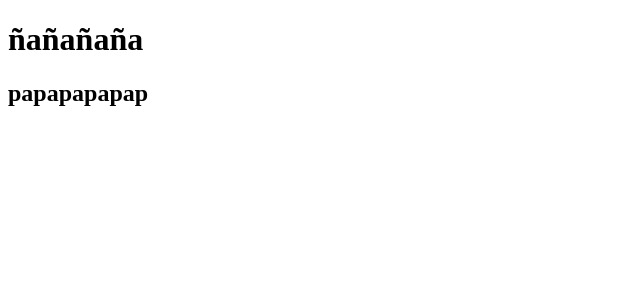
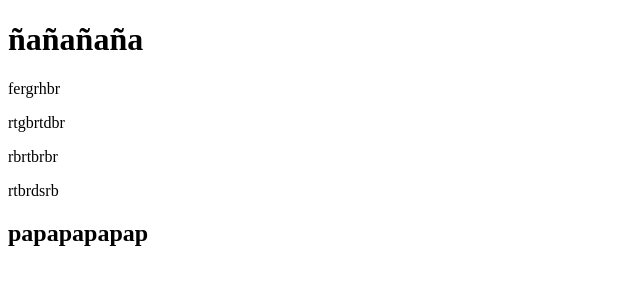
Before and after one commit to bondiolauwu/clase10, a plain HTML site: page index.html in a window 1280 px wide. Shown: the whole page, without its empty margins (0-640 px from the left). Drawn offline with Linux system fonts and the light colour scheme; files that its build step writes are made by us from their sources.

Commit message:
agregue main

```diff
--- a/index.html
+++ b/index.html
@@ -9,7 +9,12 @@
 </head>
 <body>
     <h1>ñañañaña</h1>
-
+    <main>
+        <p>fergrhbr</p>
+        <p>rtgbrtdbr</p>
+        <p>rbrtbrbr</p>
+        <p>rtbrdsrb</p>
+    </main>
     <footer>
         <h2>papapapapap</h2>
     </footer>
```
